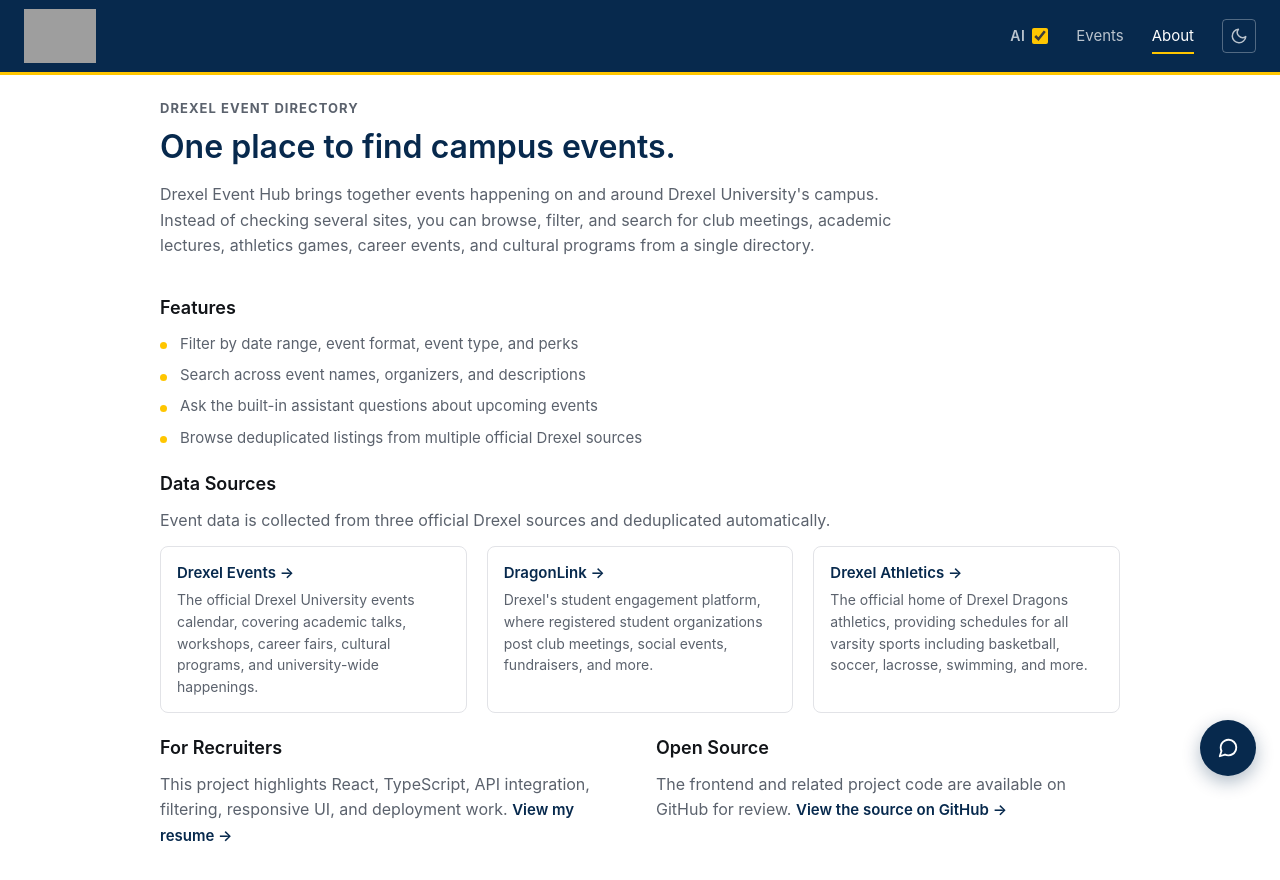
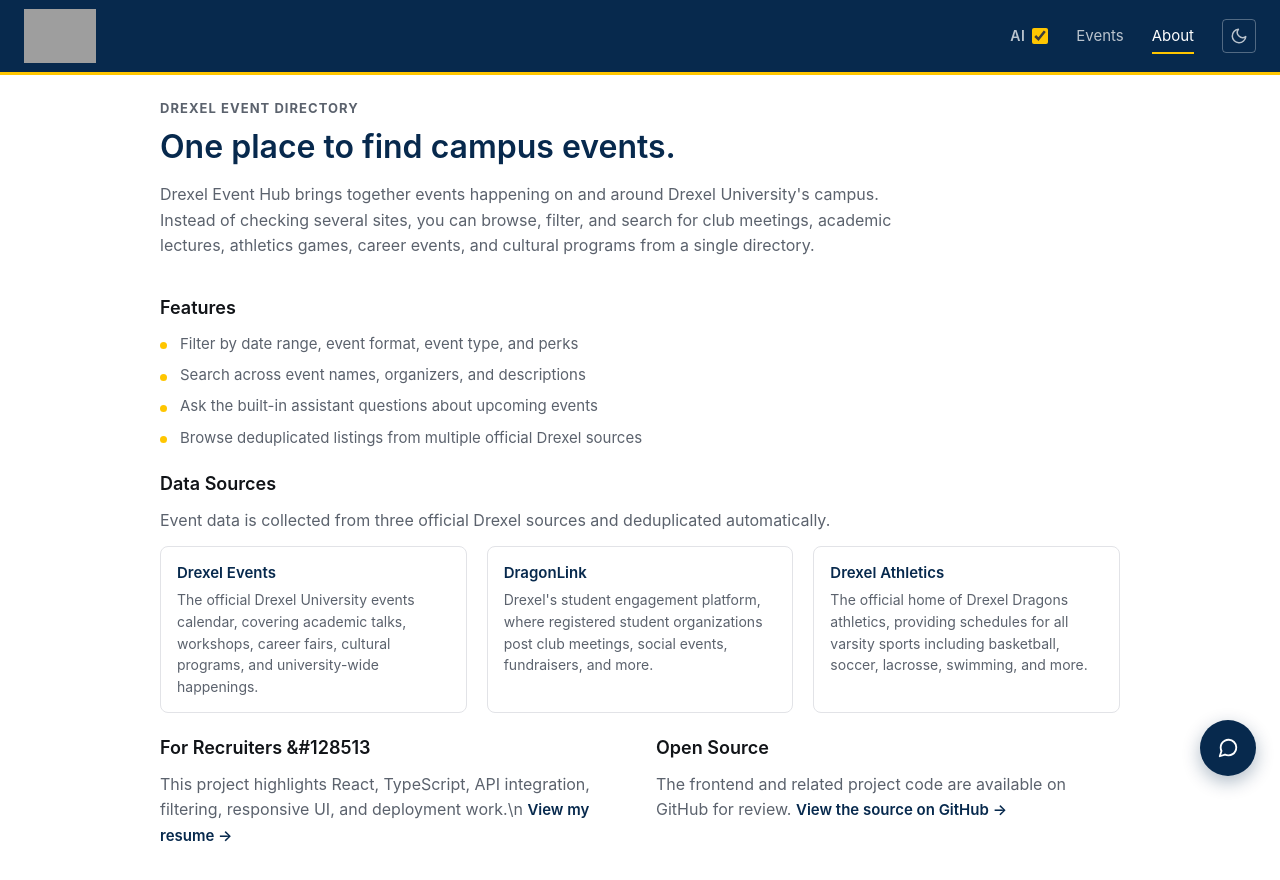
Before and after one commit to toomeem/drexel-event-directory, a React (Vite) app in the folder frontend/: page /about in a window 1280 px wide. Shown: the top 880 px of the page. Built offline with nearby package versions, Linux system fonts and the light colour scheme; grey boxes are pictures that could not be loaded.

Commit message:
test wording change

```diff
--- a/frontend/src/pages/AboutPage.tsx
+++ b/frontend/src/pages/AboutPage.tsx
@@ -65,7 +65,7 @@
                                 className="about-page__source-name"
                             >
                                 {source.name}
-                <span aria-hidden="true"> -&gt;</span>
+                                {/*<span aria-hidden="true"> -&gt;</span>*/}
                             </a>
                             <p className="about-page__source-desc">{source.description}</p>
                         </li>
@@ -75,10 +75,10 @@
 
             <div className="about-page__row">
                 <section className="about-page__section">
-          <h2 className="about-page__section-title">For Recruiters</h2>
+                    <h2 className="about-page__section-title">For Recruiters &#128513</h2>
                     <p className="about-page__body">
                         This project highlights React, TypeScript, API integration,
-            filtering, responsive UI, and deployment work.{" "}
+                        filtering, responsive UI, and deployment work.\n{" "}
                         <a
                             href="https://drexel-events-general-bucket-034584778101-us-east-1-an.s3.us-east-1.amazonaws.com/resume_V3.pdf"
                             target="_blank"
```
Lines whose indentation alone changed are shown as unchanged.
